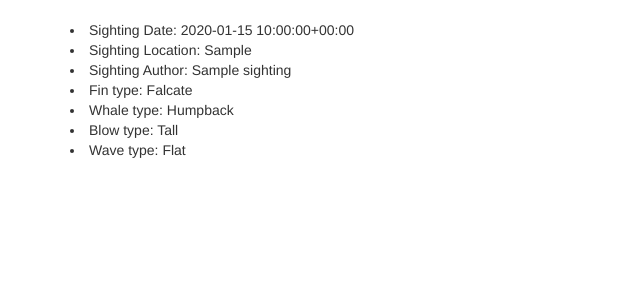
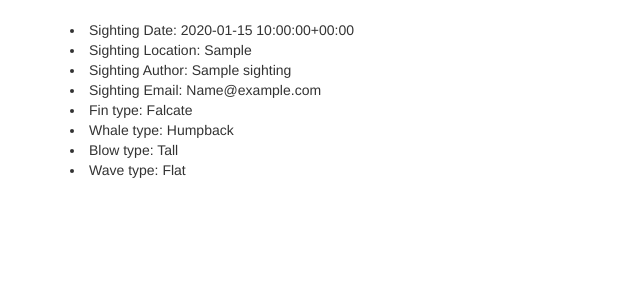
Before and after one commit to ljc2mail/htwwg, a Django app: page /sighting/1/ in a window 1280 px wide. Shown: the part 52-352 px from the top of the page, without its empty margins (0-640 px from the left). Run offline with Django 3.2, Linux system fonts and the light colour scheme; a user stored in the database is signed in; tables that the repository leaves empty hold one stand-in row (values such as "Sample post"); some libraries are stand-ins or nearby versions.

Commit message:
use login user's email

```diff
--- a/htwwg/forms.py
+++ b/htwwg/forms.py
@@ -5,4 +5,4 @@ from .models import Sighting
 class SightingForm(forms.ModelForm):
     class Meta:
         model = Sighting
-        fields = ('name', 'email', 'location', 'fin_type', 'whale_type', 'blow_type', 'wave_type',)
+        fields = ('name', 'location', 'fin_type', 'whale_type', 'blow_type', 'wave_type',)
--- a/htwwg/templates/htwwg/sighting_detail.html
+++ b/htwwg/templates/htwwg/sighting_detail.html
@@ -5,6 +5,7 @@
                 <li>Sighting Date: {{ sight.datetime|capfirst }} </li>
                 <li>Sighting Location: {{ sight.location|capfirst }} </li>
                 <li>Sighting Author: {{ sight.name|capfirst }} </li>
+                <li>Sighting Email: {{ sight.email|capfirst }} </li>
                 <li>Fin type: {{ sight.fin_type|capfirst }} </li>
                 <li>Whale type: {{ sight.whale_type|capfirst }}</li>
                 <li>Blow type: {{ sight.blow_type|capfirst }}</li>
--- a/htwwg/views.py
+++ b/htwwg/views.py
@@ -9,13 +9,16 @@ from django.utils import timezone
 # Create your views here.
 def index(request):
     if request.method == "POST":
+        user = request.user
         form = SightingForm(request.POST)
+
         if form.is_valid():
-        	sighting = form.save(commit=False)
-        	sighting.datetime = timezone.now()
-        	sighting.save()
-        	return redirect('htwwg:detail', pk=sighting.pk)
-        	#return render(request, 'htwwg/thank.html', {'title': 'Thank You'})
+            sighting = form.save(commit=False)
+            sighting.datetime = timezone.now()
+            sighting.email = user.email
+            sighting.save()
+            return redirect('htwwg:detail', pk=sighting.pk)
+
     else:
         form = SightingForm()
 
```
